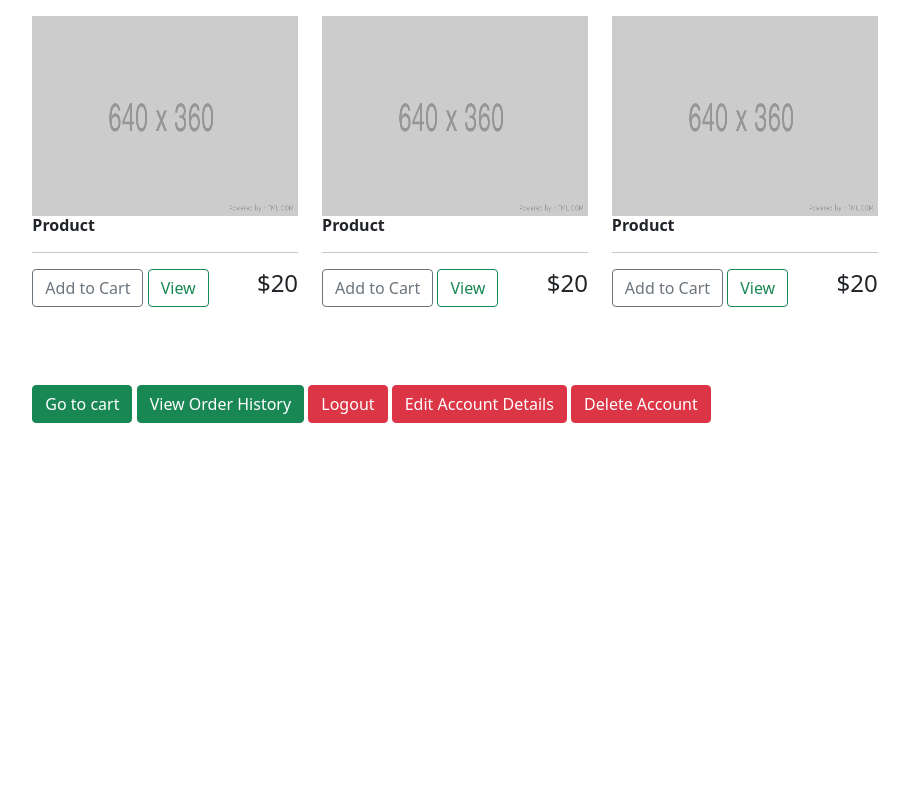
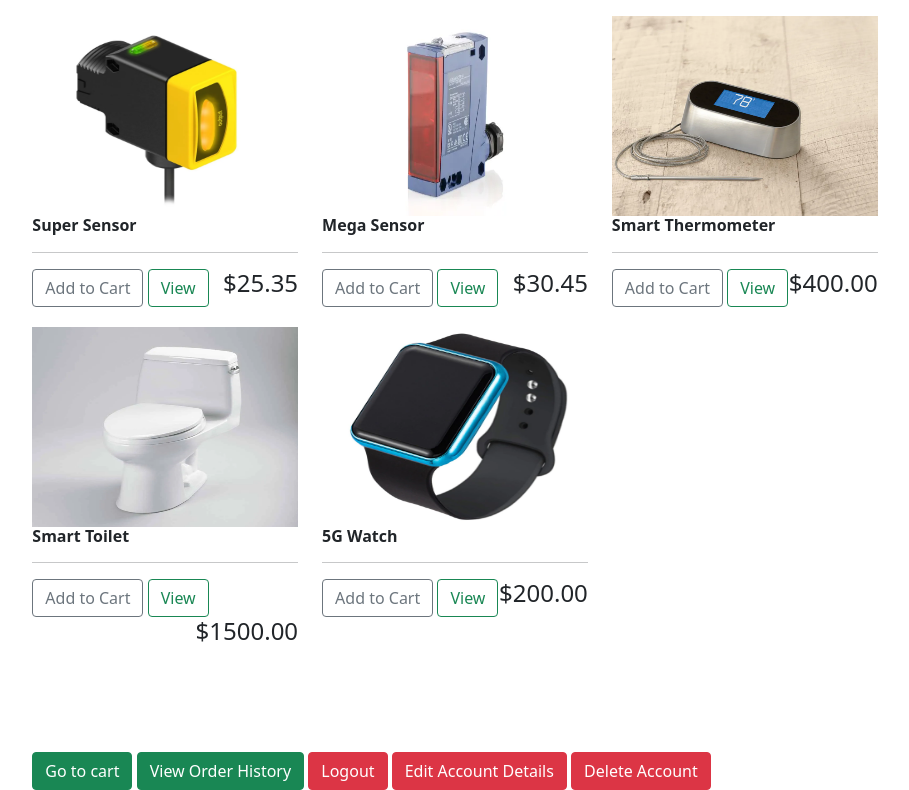
Before and after one commit to maindotmarcell/IoTBay-Group23, a Django app: page /main/ in a window 1280 px wide. Shown: the part 233-1023 px from the top of the page, without its empty margins (185-1094 px from the left). Before the commit the page ends 656 px from the top, so only its background shows below. Run offline with Django 4.2, Linux system fonts and the light colour scheme; data comes from the database, SQL or seed files in the repository; both versions use the stored data as it was after the commit; parts of the project's set-up code (start-up, migrations or seed data) failed here and were passed over; some libraries are stand-ins or nearby versions.

Commit message:
Product rendering on main page + updated db fields

```diff
--- a/IoTBay_Group23/IoTBay_Group23/settings.py
+++ b/IoTBay_Group23/IoTBay_Group23/settings.py
@@ -122,6 +122,9 @@ STATIC_URL = 'static/'
 
 STATICFILES_DIRS = [os.path.join(BASE_DIR, 'static')]
 
+MEDIA_URL = 'images/'
+MEDIA_ROOT = os.path.join(BASE_DIR, 'static/images')
+
 # Default primary key field type
 # https://docs.djangoproject.com/en/4.0/ref/settings/#default-auto-field
 
--- a/IoTBay_Group23/IoTBay_Group23/urls.py
+++ b/IoTBay_Group23/IoTBay_Group23/urls.py
@@ -17,6 +17,8 @@ from django.contrib import admin
 from django.urls import include, path
 from main import views as v
 from django.contrib.auth import views as auth_views
+from django.conf.urls.static import static
+from django.conf import settings
 
 urlpatterns = [
     path('admin/', admin.site.urls),
@@ -45,4 +47,6 @@ urlpatterns = [
 
 ]
 
+urlpatterns += static(settings.MEDIA_URL, document_root=settings.MEDIA_ROOT)
+
 # /home/start
--- a/IoTBay_Group23/main/models.py
+++ b/IoTBay_Group23/main/models.py
@@ -1,5 +1,6 @@
 from django.db import models
 from django.contrib.auth.models import User
+from datetime import datetime
 
 # Create your models here.
 
@@ -21,6 +22,8 @@ from django.contrib.auth.models import User
 class Item(models.Model):
     name = models.CharField(max_length=100)
     stock_num = models.IntegerField()
+    price = models.FloatField(null=True)
+    image = models.ImageField(null=True, blank=True)
 
     def __str__(self):
         return self.name
@@ -38,7 +41,7 @@ class Order(models.Model):
 
 class Payment(models.Model):
     order = models.ForeignKey(Order, on_delete=models.CASCADE)
-    amount = models.DecimalField(max_digits=7, decimal_places=2)
+    amount = models.DecimalField(max_digits=7, decimal_places=3)
 
     def __str__(self):
         return self.amount
@@ -57,6 +60,10 @@ class Shipping(models.Model):
     user = models.ForeignKey(User, on_delete=models.CASCADE)
     order = models.ForeignKey(Order, on_delete=models.CASCADE)
     tracking_number = models.BigIntegerField(unique=True)
+    address = models.CharField(max_length=200, null=True)
+    city = models.CharField(max_length=200, null=True)
+    postcode = models.IntegerField()
+    date = models.DateTimeField(auto_now_add=True)
 
     def __str__(self):
         return self.tracking_number
--- a/IoTBay_Group23/main/templates/main/main.html
+++ b/IoTBay_Group23/main/templates/main/main.html
@@ -16,36 +16,18 @@
     </tr>
 </table>
 <div class="row">
-    <div class="col-lg-4">
-        <img style="width: 100%;height: 200px" src="{% static 'images/product_placeholder.png' %}"/>
+    {% for product in products %}
+    <div class="col-lg-4" style="margin-bottom:20px">
+        <img style="width: 100%;height: 200px" src="{{product.image.url}}"/>
         <div class="box-element product">
-            <h6><strong>Product</strong></h6>
+            <h6><strong>{{product.name}}</strong></h6>
             <hr>
             <button class="btn btn-outline-secondary add-btn">Add to Cart</button>
             <a class="btn btn-outline-success" href="#">View</a>
-            <h4 style="float: right">$20</h4>
+            <h4 style="float: right">${{product.price|floatformat:2}}</h4>
         </div>
     </div>
-    <div class="col-lg-4">
-        <img style="width: 100%;height: 200px" src="{% static 'images/product_placeholder.png' %}"/>
-        <div class="box-element product">
-            <h6><strong>Product</strong></h6>
-            <hr>
-            <button class="btn btn-outline-secondary add-btn">Add to Cart</button>
-            <a class="btn btn-outline-success" href="#">View</a>
-            <h4 style="float: right">$20</h4>
-        </div>
-    </div>
-    <div class="col-lg-4">
-        <img style="width: 100%;height: 200px" src="{% static 'images/product_placeholder.png' %}"/>
-        <div class="box-element product">
-            <h6><strong>Product</strong></h6>
-            <hr>
-            <button class="btn btn-outline-secondary add-btn">Add to Cart</button>
-            <a class="btn btn-outline-success" href="#">View</a>
-            <h4 style="float: right">$20</h4>
-        </div>
-    </div>
+    {% endfor %}
 </div>
 <br></br>
 <a class = 'btn btn-success' style = "margin-top: 30px;" href="/cart">Go to cart</a>
--- a/IoTBay_Group23/main/views.py
+++ b/IoTBay_Group23/main/views.py
@@ -6,7 +6,7 @@ from django.contrib import messages
 # from django.contrib.auth import login, authenticate, logout
 from django.contrib.auth.models import User
 from .forms import RegisterForm, UpdateForm, DeleteUserForm
-
+from .models import *
 from django.contrib.auth.decorators import login_required
 
 
@@ -43,7 +43,9 @@ def welcome(response):
 
 
 def main(response):
-    return render(response, "main/main.html", {})
+    products = Item.objects.all()
+    context = {'products': products}
+    return render(response, "main/main.html", context)
 
 
 def logout(response):
@@ -88,8 +90,8 @@ def DeleteAccount(response):
 
 
 def cart(response):
-    return render(response, "main/Order_Management/cart.html")
+    return render(response, "Order_Management/cart.html")
 
 
 def checkout(response):
-    return render(response, "main/Order_Management/checkout.html")
+    return render(response, "Order_Management/checkout.html")
```
Also changed, not shown: IoTBay_Group23/db.sqlite3, IoTBay_Group23/main/migrations/0002_item_price_shipping_address_shipping_city_and_more.py (added), IoTBay_Group23/main/migrations/0003_alter_payment_amount.py (added), IoTBay_Group23/main/migrations/0004_item_image.py (added), IoTBay_Group23/main/migrations/__init__.py (added), IoTBay_Group23/static/images/F4443619-01.webp (added), IoTBay_Group23/static/images/MS854114ELR.webp (added), IoTBay_Group23/static/images/extra-05153980.webp (added), IoTBay_Group23/static/images/watch_pic.webp (added), IoTBay_Group23/static/images/wi-fi-enabled-smart-thermometer-9.webp (added).
